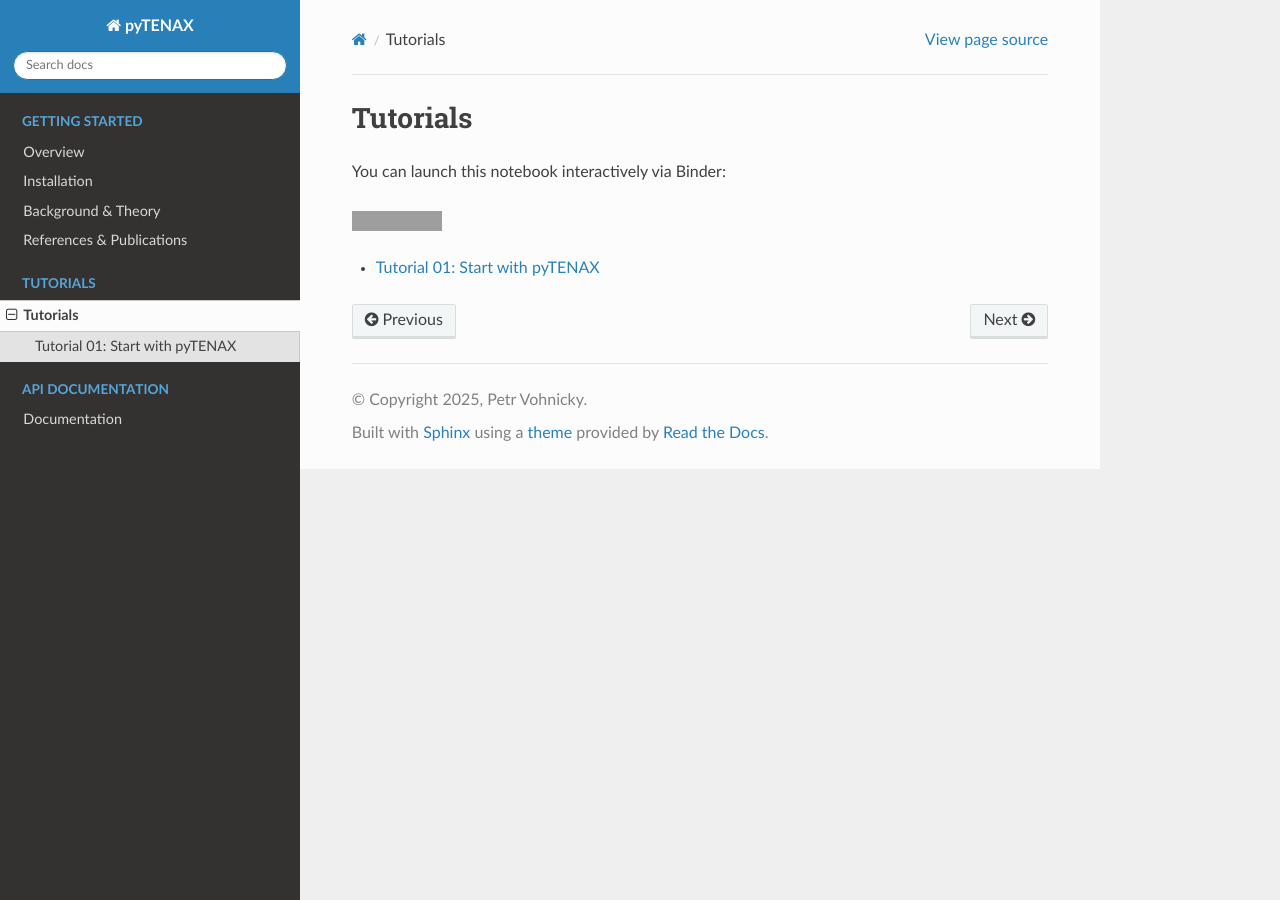
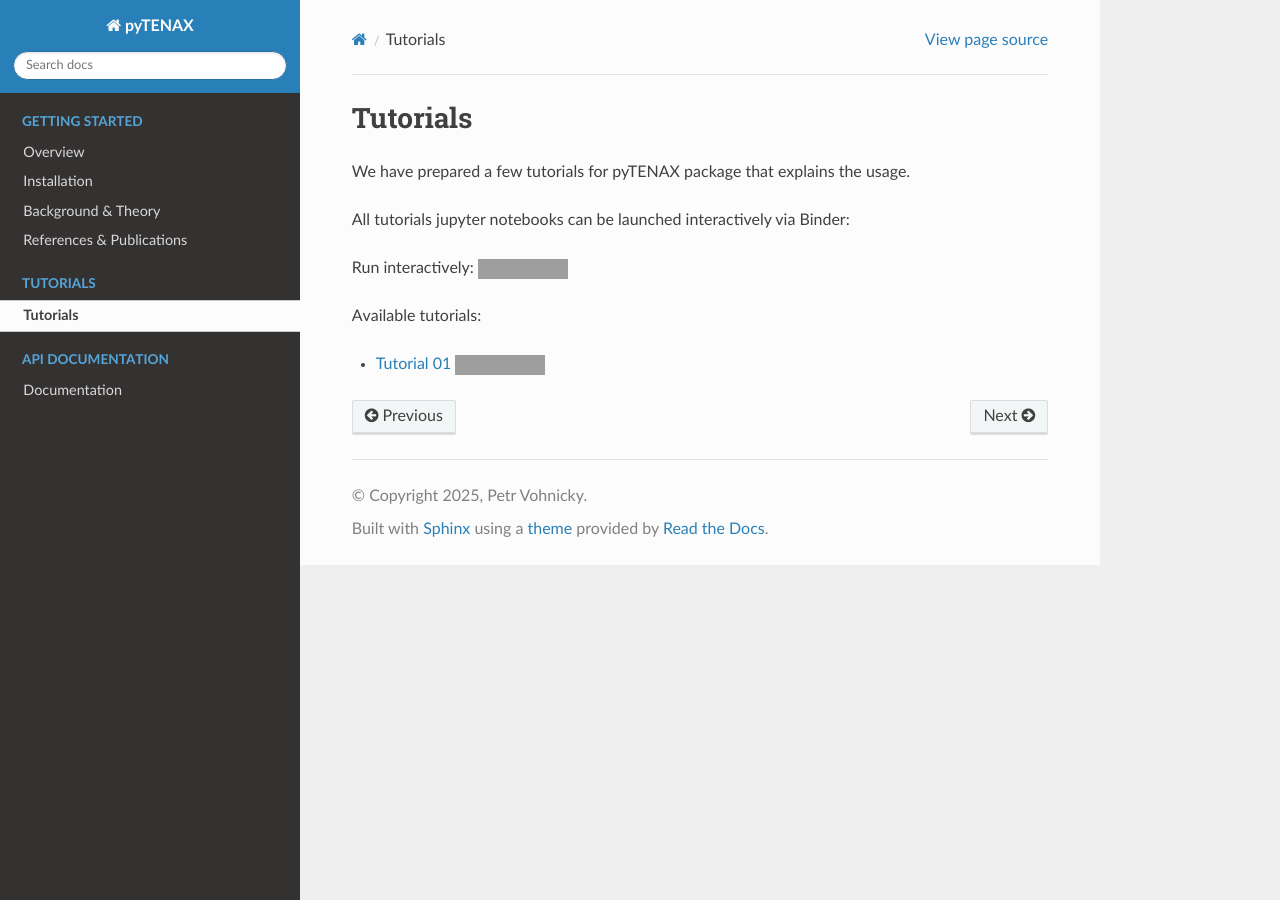
Before and after one commit to PetrVey/pyTENAX, a Sphinx documentation site: the page built from docs/source/tutorials/tutorials.rst, in a window 1280 px wide. Built offline with Sphinx 7.4.7 and the Read the Docs theme 3.1.0, drawn with Linux system fonts in a browser that asks for light colours; grey boxes are pictures that could not be loaded.

Commit message:
tutorial 1 linked to binder

```diff
--- a/docs/source/tutorials/tutorials.rst
+++ b/docs/source/tutorials/tutorials.rst
@@ -1,14 +1,15 @@
 Tutorials
 ==========
 
-You can launch this notebook interactively via Binder:
+We have prepared a few tutorials for pyTENAX package that explains the usage.
 
-|Binder|
+All tutorials jupyter notebooks can be launched interactively via Binder:
+
+Run interactively: |Binder|
 
 .. |Binder| image:: https://mybinder.org/badge_logo.svg
-   :target: https://mybinder.org/v2/gh/PetrVey/pyTENAX/feature_RDT?urlpath=%2Fdoc%2Ftree%2Fdocs%2Fsource%2Ftutorials%2Ftutorial_01.ipynb
+   :target: https://mybinder.org/v2/gh/PetrVey/pyTENAX/feature_RDT?urlpath=%2Fdoc%2Ftree%2Fdocs%2Fsource%2Ftutorials%2FTutorial_01.ipynb
 
-.. toctree::
-   :maxdepth: 1
+Available tutorials:
 
-   Tutorial_01.ipynb
+- `Tutorial 01 <tutorials/Tutorial_01.ipynb>`_ |Binder|
```
